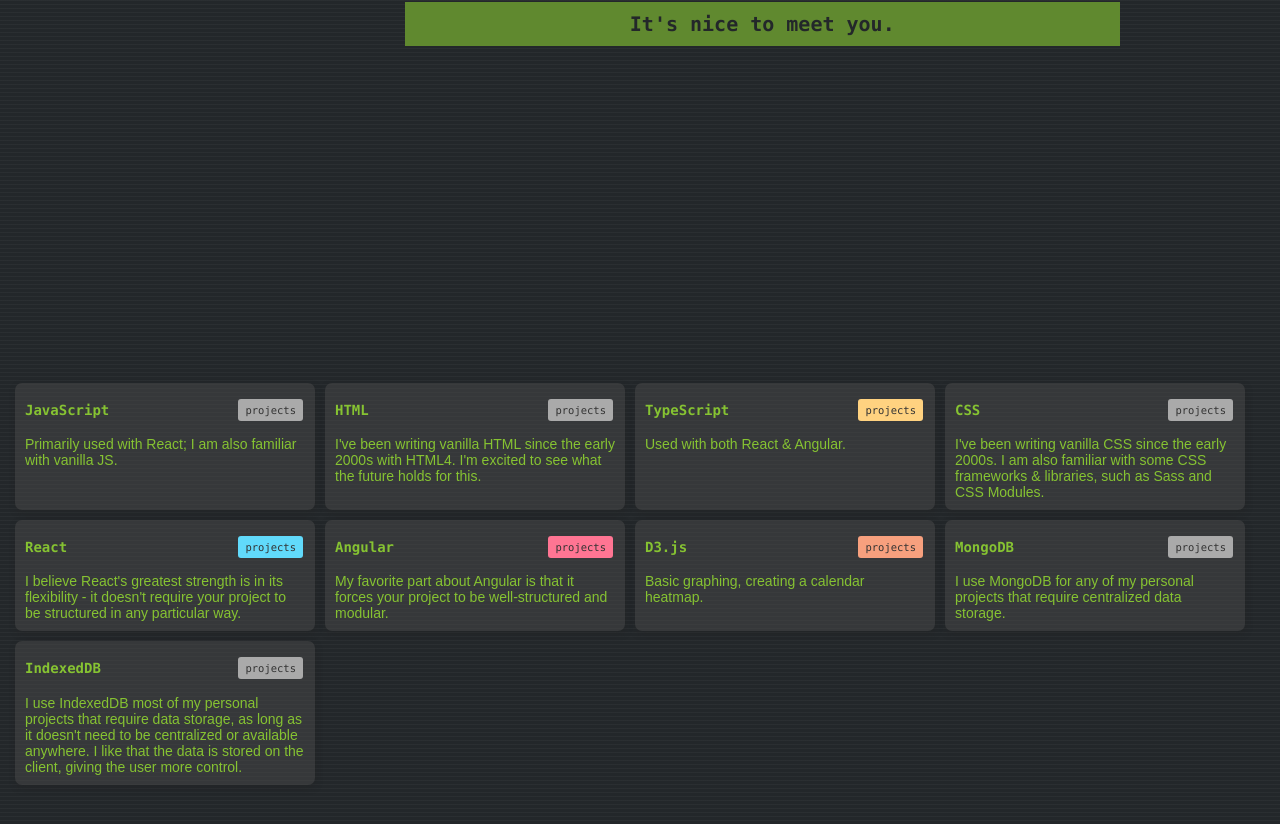
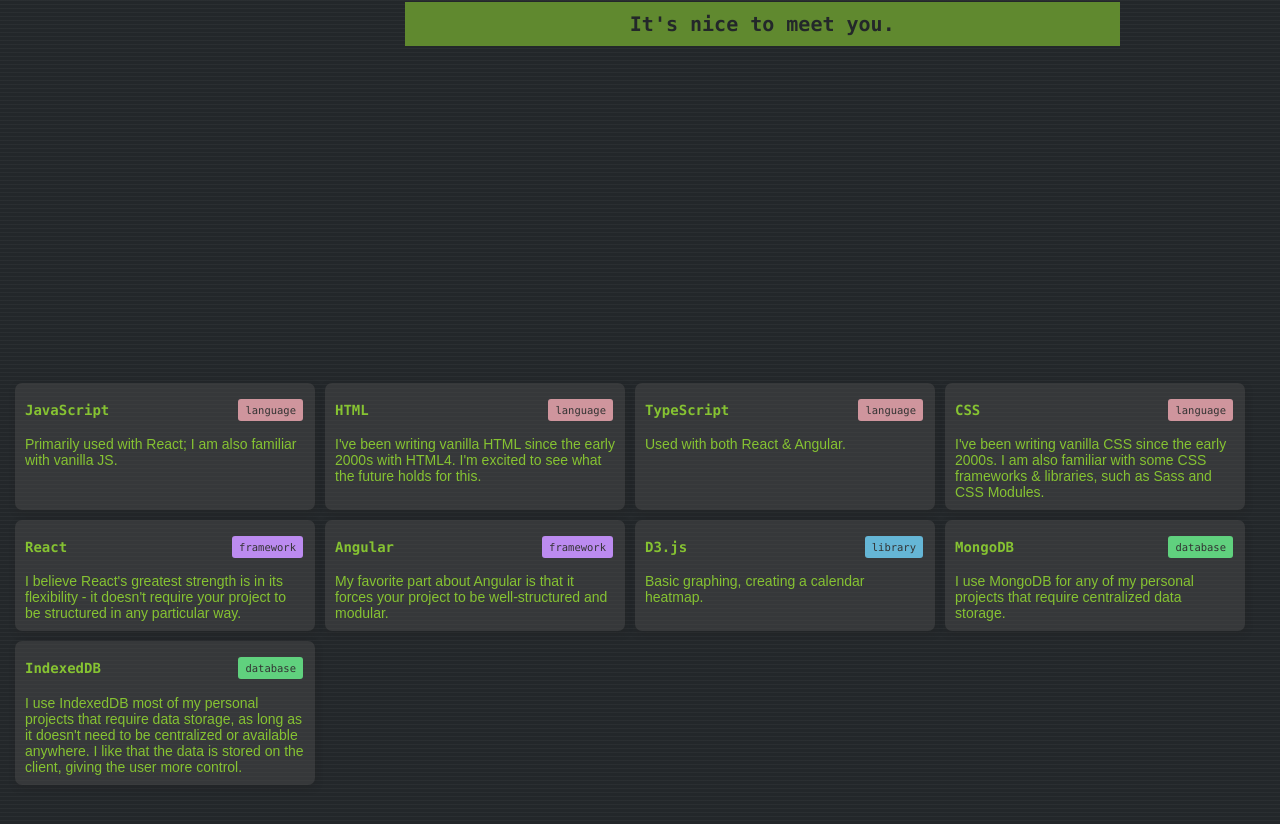
Before and after one commit to ceg9498/portfolio, a React (Create React App) app: page / in a window 1280 px wide. Shown: the part 472-1296 px from the top of the page. Built offline with nearby package versions, Linux system fonts and the light colour scheme.

Commit message:
Change how Label color works.

```diff
--- a/src/Components/Card.tsx
+++ b/src/Components/Card.tsx
@@ -3,6 +3,7 @@
 import {faGlobe} from '@fortawesome/free-solid-svg-icons'
 import {faGithub, faCodepen} from '@fortawesome/free-brands-svg-icons'
 import {Label} from './Label'
+import {tech as techColor, type as typeColor} from '../data/techColors'
 import styles from './Card.module.css'
 
 interface ProjectProps {
@@ -17,8 +18,8 @@
 
 interface SkillProps {
 	title: string,
-	color: string,
 	info: string,
+	type: string,
 }
 
 export function SkillCard(props: SkillProps){
@@ -26,7 +27,7 @@
 		<div className={styles.skillsCard}>
 		 <div className={styles.skillsHeader}>
 			<h4>{props.title}</h4>
-			<Label as="button" text="projects" color={props.color} />
+			<Label text={props.type} color={typeColor.get(props.type)} />
 		 </div>
 		 <span className={styles.skillsDescription}>{props.info}</span>
 		</div>
@@ -54,7 +55,7 @@
 		 <h3 className={styles.projectTitle}>{details.title}</h3>
 		 <div className={styles.tech}>
 			 {details.tech.map((tech)=>
-				 <Label text={tech} />
+				 <Label text={tech} color={techColor.get(tech)} />
 			 )}
 		 </div>
 		 <span className={styles.projectDescription}>{details.description}</span>
--- a/src/Components/Label.tsx
+++ b/src/Components/Label.tsx
@@ -1,6 +1,5 @@
 import React from 'react'
 import styles from './Label.module.css'
-import colors from '../data/techColors'
 
 interface Props {
   as?: React.ReactType,
@@ -10,10 +9,9 @@
 
 export function Label(props: Props) {
   const {as: Component = 'span', color, text} = props
-  const background = {backgroundColor: color ? color : colors.get(text)}
 
   return(
-    <Component className={styles.label} style={background}>
+    <Component className={styles.label} style={{backgroundColor: color}}>
       {text}
     </Component>
   )
--- a/src/Components/Skills.tsx
+++ b/src/Components/Skills.tsx
@@ -1,6 +1,5 @@
 import React from 'react'
 import {SkillCard as Card} from './Card'
-import color from '../data/techColors'
 import skills from '../data/skills.json'
 import styles from './Skills.module.scss'
 
@@ -13,8 +12,8 @@
 					{skills.map((item)=>
 						<Card
 							title={item.title}
-							color={color.get(item.title)}
 							info={item.info}
+							type={item.type}
 						/>
 					)}
 				</div>
--- a/src/data/techColors.ts
+++ b/src/data/techColors.ts
@@ -1,4 +1,4 @@
-export default new Map([
+export const tech = new Map([
   ["React", "#61dafb"],
   ["Angular", "#ff7593"],
   ["TypeScript", "#ffd280"],
@@ -6,4 +6,12 @@
   ["Sass", "#bf4080"],
   ["MaterialUI", "#64a8ed"],
   ["Bootstrap", "#cbbde2"],
+  ["MongoDB", "#18d868"],
 ])
+
+export const type = new Map([
+  ["language", "#cf959d"],
+  ["framework", "#bc8bf0"],
+  ["library", "#65b6d6"],
+  ["database", "#60d17e"],
+])
```
